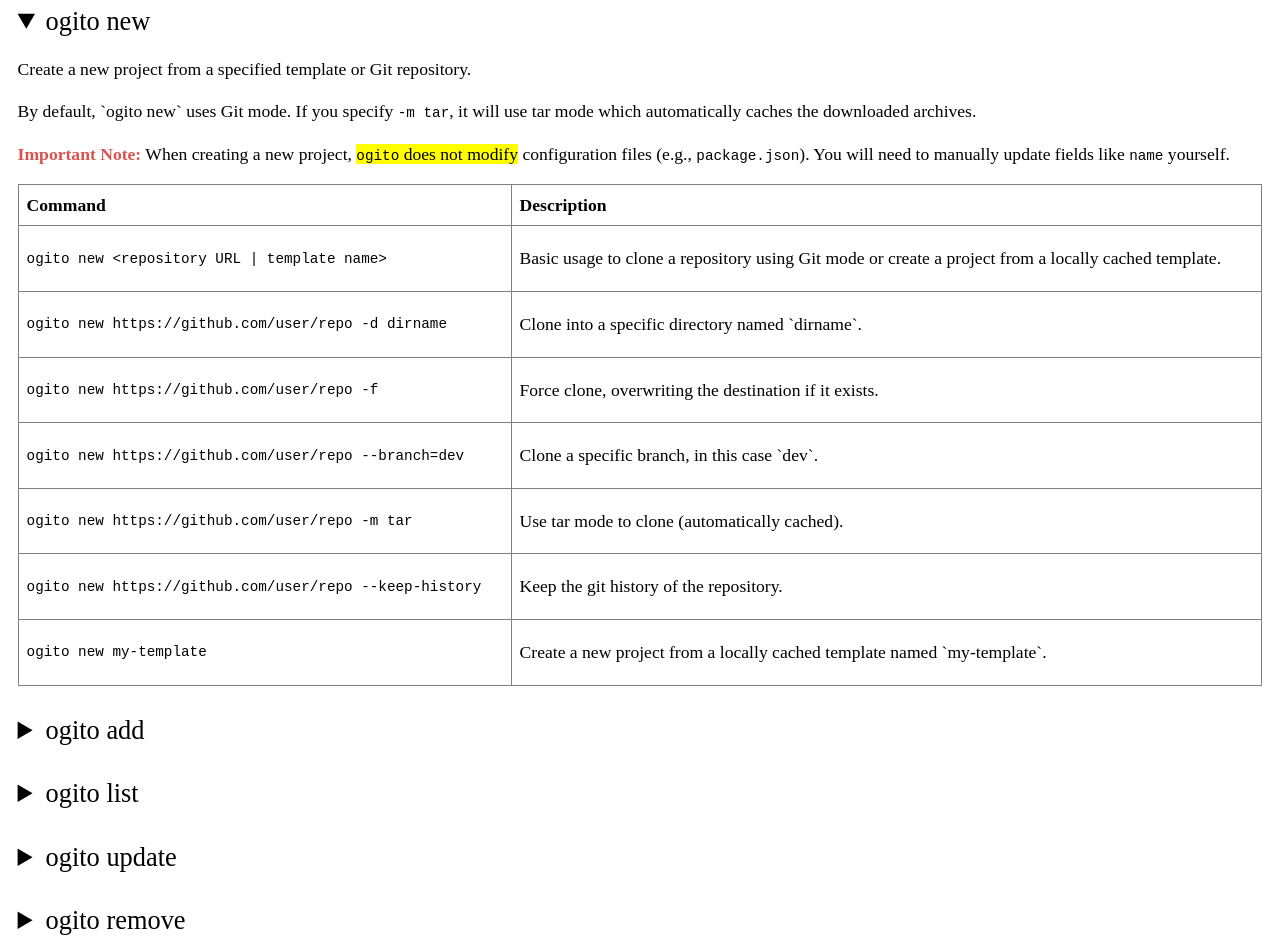
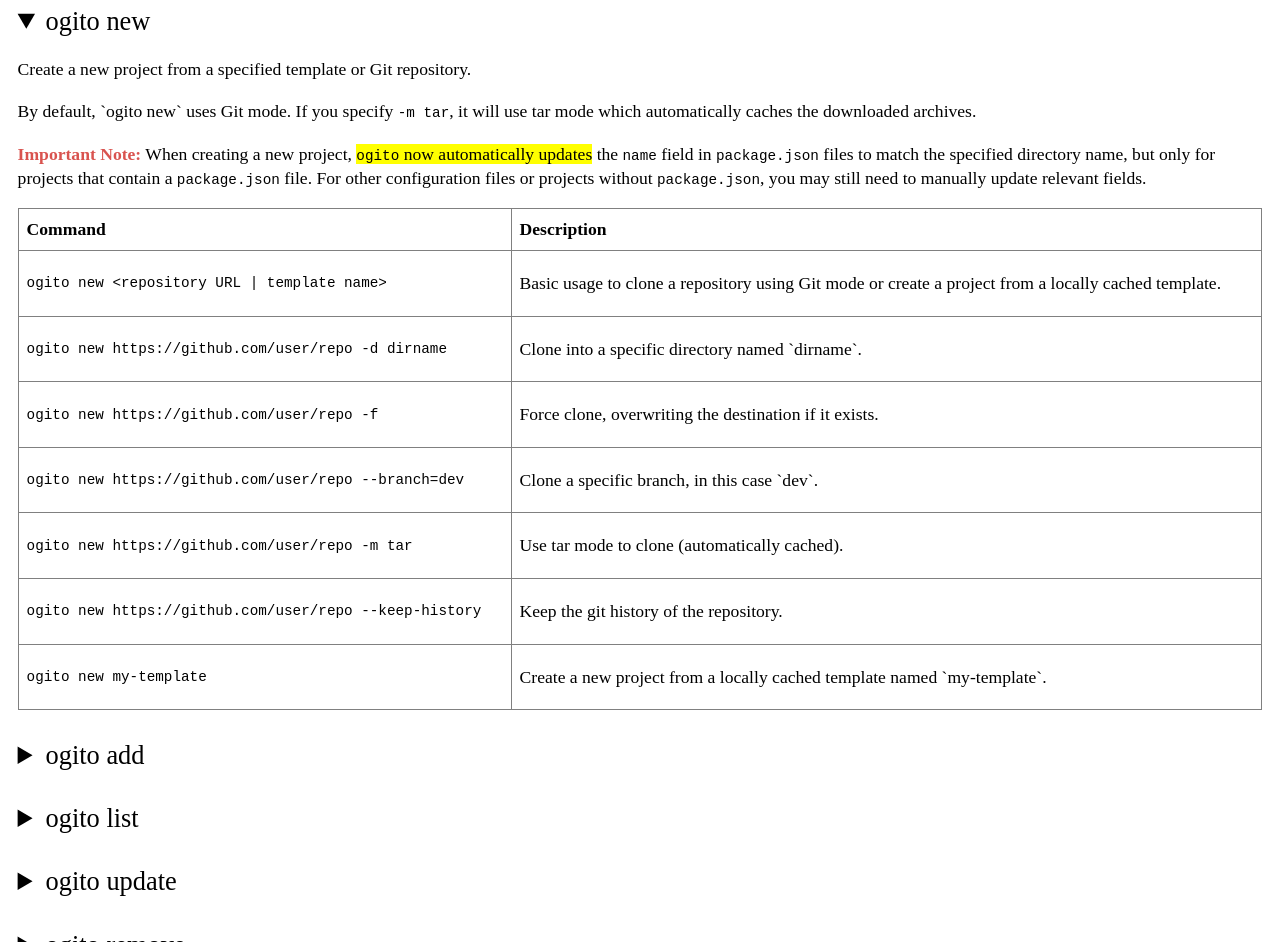
Before and after one commit to Onion-L/ogito, a website: page docs/index.html in a window 1280 px wide. Shown: the part 1372-2314 px from the top of the page. Drawn offline with Linux system fonts and the light colour scheme.

Commit message:
feat: update package.json automation

```diff
--- a/Cargo.toml
+++ b/Cargo.toml
@@ -1,6 +1,6 @@
 [package]
 name = "ogito"
-version = "1.5.2"
+version = "1.5.3"
 edition = "2021"
 authors = ["Onion-L <onionl5236@gmail.com>"]
 description = "A lightweight CLI tool for managing and generating projects from custom templates"
--- a/docs/index.html
+++ b/docs/index.html
@@ -139,14 +139,17 @@
                         automatically caches the downloaded archives.
                     </p>
                     <p>
-                        <strong style="color: #d9534f"
-                            >Important Note:</strong
+                        <strong style="color: #d9534f">Important Note:</strong>
+                        When creating a new project,
+                        <mark
+                            ><code>ogito</code> now automatically updates</mark
                         >
-                        When creating a new project,
-                        <mark><code>ogito</code> does not modify</mark>
-                        configuration files (e.g.,
-                        <code>package.json</code>). You will need to manually
-                        update fields like <code>name</code> yourself.
+                        the <code>name</code> field in
+                        <code>package.json</code> files to match the specified
+                        directory name, but only for projects that contain a
+                        <code>package.json</code> file. For other configuration
+                        files or projects without <code>package.json</code>, you
+                        may still need to manually update relevant fields.
                     </p>
                     <table
                         border="1"
```
Also changed, not shown: 1 other file.
